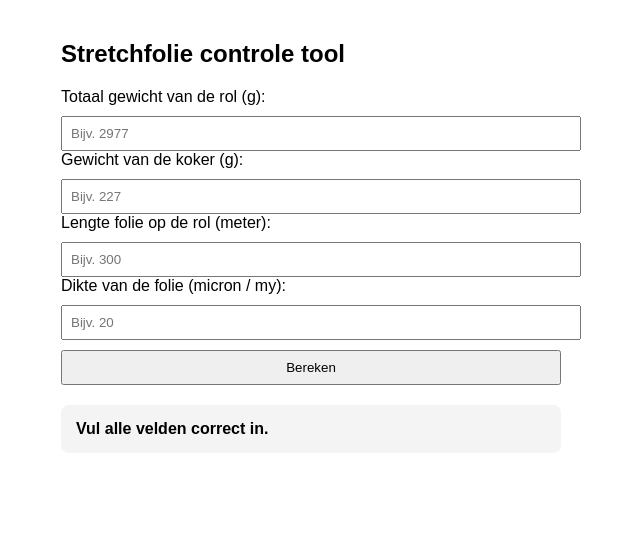
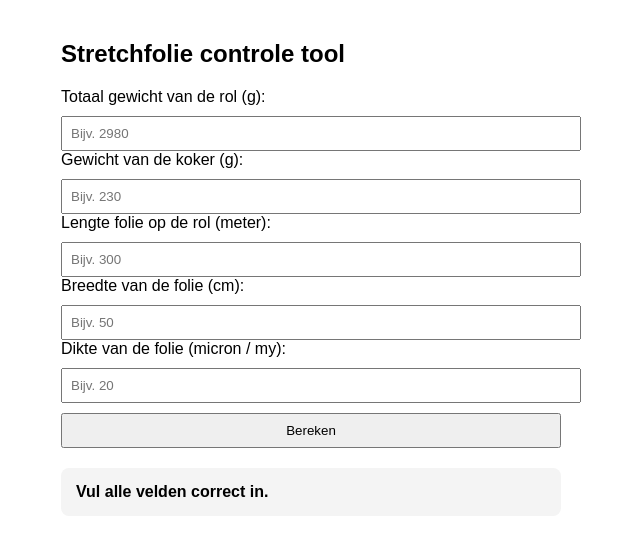
Before and after one commit to Sitecom244/stretchfolie-checker, a plain HTML site: page index.html in a window 1280 px wide. Both pictures are taken after a click on the button "Bereken". Shown: the whole page, without its empty margins (329-969 px from the left). Drawn offline with Linux system fonts and the light colour scheme.

Commit message:
Update index.html

```diff
--- a/index.html
+++ b/index.html
@@ -13,13 +13,16 @@
   <h2>Stretchfolie controle tool</h2>
 
   <label for="totaalGewicht">Totaal gewicht van de rol (g):</label>
-  <input type="number" id="totaalGewicht" placeholder="Bijv. 2977">
+  <input type="number" id="totaalGewicht" placeholder="Bijv. 2980">
 
   <label for="kokerGewicht">Gewicht van de koker (g):</label>
-  <input type="number" id="kokerGewicht" placeholder="Bijv. 227">
+  <input type="number" id="kokerGewicht" placeholder="Bijv. 230">
 
   <label for="lengte">Lengte folie op de rol (meter):</label>
   <input type="number" id="lengte" placeholder="Bijv. 300">
+
+  <label for="breedte">Breedte van de folie (cm):</label>
+  <input type="number" id="breedte" placeholder="Bijv. 50">
 
   <label for="dikte">Dikte van de folie (micron / my):</label>
   <input type="number" id="dikte" placeholder="Bijv. 20">
@@ -34,14 +37,15 @@
       const koker = parseFloat(document.getElementById('kokerGewicht').value);
       const lengte = parseFloat(document.getElementById('lengte').value);
       const dikte = parseFloat(document.getElementById('dikte').value);
+      const breedte = parseFloat(document.getElementById('breedte').value);
 
-      if (isNaN(totaal) || isNaN(koker) || isNaN(lengte) || isNaN(dikte)) {
+      if (isNaN(totaal) || isNaN(koker) || isNaN(lengte) || isNaN(dikte) || isNaN(breedte)) {
         document.getElementById('output').innerHTML = "<strong>Vul alle velden correct in.</strong>";
         return;
       }
 
       const nettoFolie = totaal - koker;
-      const theoretischGewicht = (dikte / 1000) * 0.5 * lengte * 0.92 * 1000; // gram
+      const theoretischGewicht = (dikte / 1000) * (breedte / 100) * lengte * 0.92 * 1000; // gram
       const verschil = nettoFolie - theoretischGewicht;
       const verschilProcent = (verschil / theoretischGewicht) * 100;
 
@@ -51,7 +55,7 @@
 
       document.getElementById('output').innerHTML = `
         <strong>Netto foliegewicht:</strong> ${nettoFolie.toFixed(0)} g<br>
-        <strong>Theoretisch gewicht (bij ${dikte} my, ${lengte} m):</strong> ${theoretischGewicht.toFixed(0)} g<br>
+        <strong>Theoretisch gewicht (bij ${dikte} my, ${lengte} m, ${breedte} cm):</strong> ${theoretischGewicht.toFixed(0)} g<br>
         <strong>Verschil:</strong> ${verschil.toFixed(1)} g (${verschilProcent.toFixed(2)}%)<br>
         <strong>Conclusie:</strong> ${conclusie}
       `;
```
